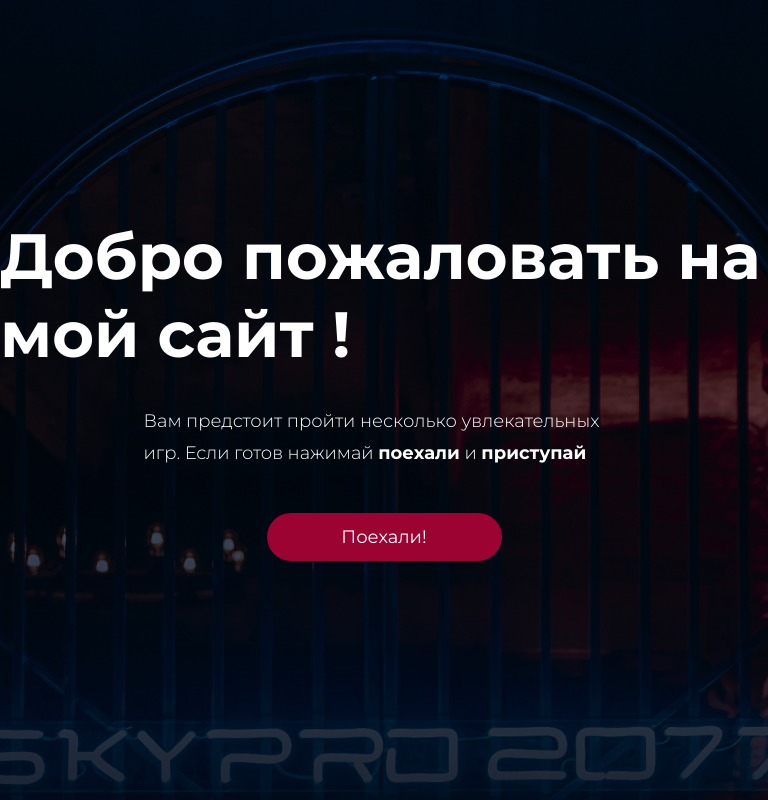
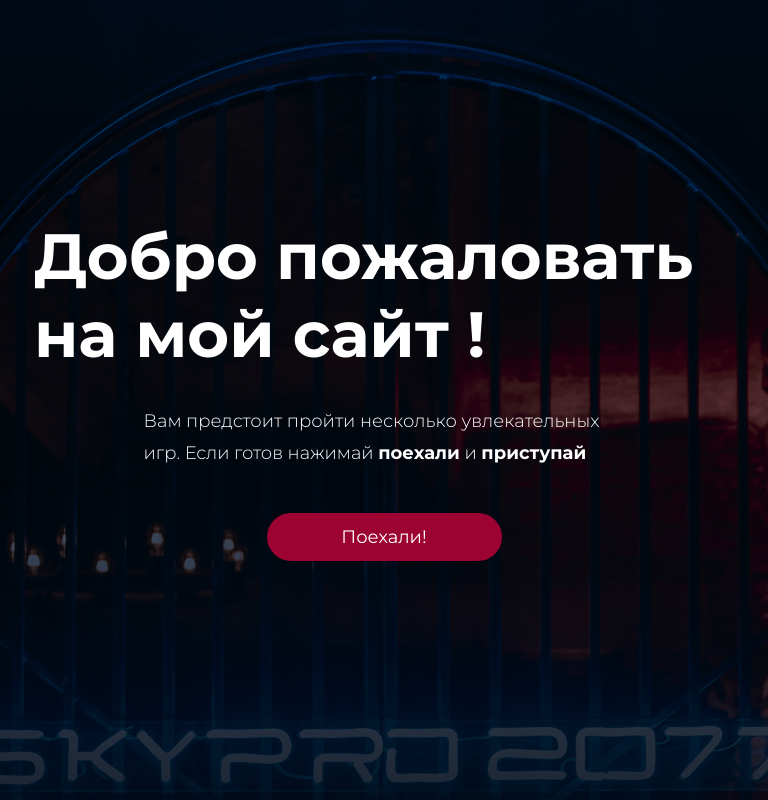
Before and after one commit to natalvod/Homework1, a plain HTML site: page index.html in a window 768 px wide. Shown: the top 800 px of the page. Drawn offline with Linux system fonts and the light colour scheme.

Commit message:
new commit

```diff
--- a/style/_media.scss
+++ b/style/_media.scss
@@ -35,10 +35,17 @@
     }
 }
 
-@media (min-width: 766px) and (max-width: 1439px) {
-    .center, .main-play__box {
+@media (min-width: 768px) and (max-width: 1023px) {
+
+    .center,
+    .main-play__box {
         display: flex;
         flex-direction: column;
         align-items: center;
     }
+
+    .center {
+        padding-left: calc(50% - 700px/2);
+        padding-right: calc(50% - 700px/2);
+    }
 }
```
Also changed, not shown: style/index.css, 1 other file.
